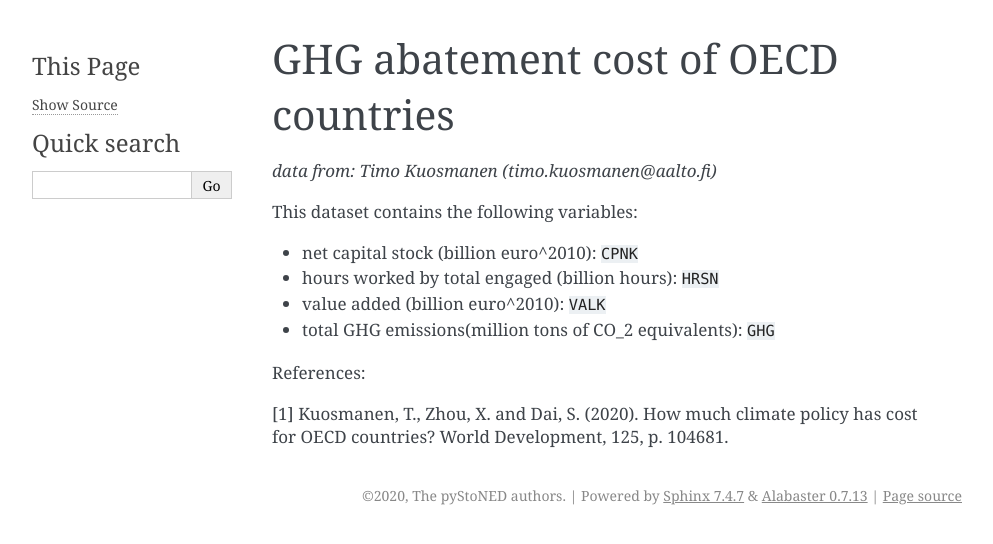
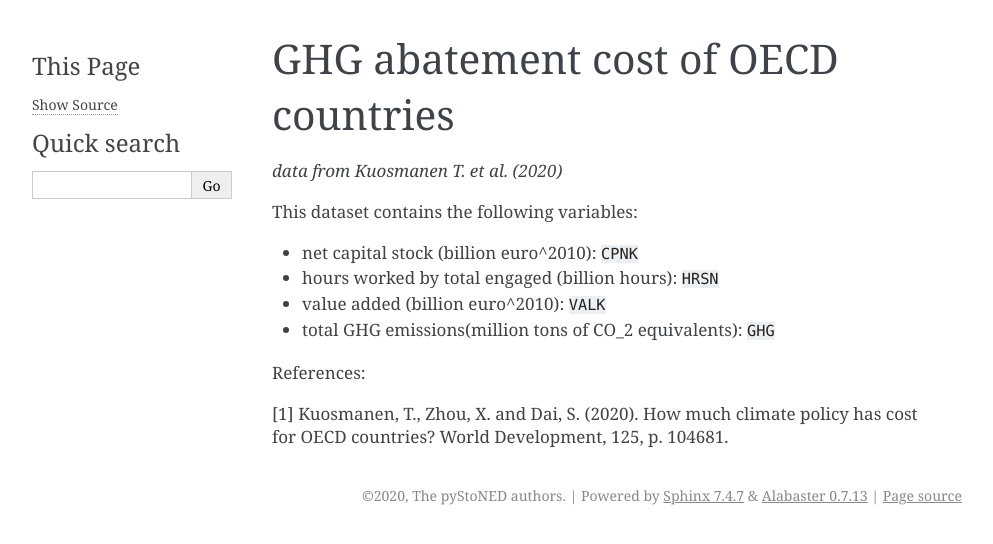
Before and after one commit to ds2010/pyStoNED, a Sphinx documentation site: the page built from doc/sphinx/datasets/countries/index.md, in a window 1280 px wide. Shown: the top 544 px of the page, without its empty margins (148-1141 px from the left). Built offline with Sphinx 7.4.7, drawn with Linux system fonts in a browser that asks for light colours.

Commit message:
update the dataset introduction

```diff
--- a/doc/sphinx/datasets/countries/index.md
+++ b/doc/sphinx/datasets/countries/index.md
@@ -1,5 +1,5 @@
 ## GHG abatement cost of OECD countries
-*data from: Timo Kuosmanen (timo.kuosmanen@aalto.fi)*
+*data from Kuosmanen T. et al. (2020)*
 
 This dataset contains the following variables:
 
```
Also changed, not shown: doc/sphinx/datasets/firms/index.md (+1 -1 lines).
